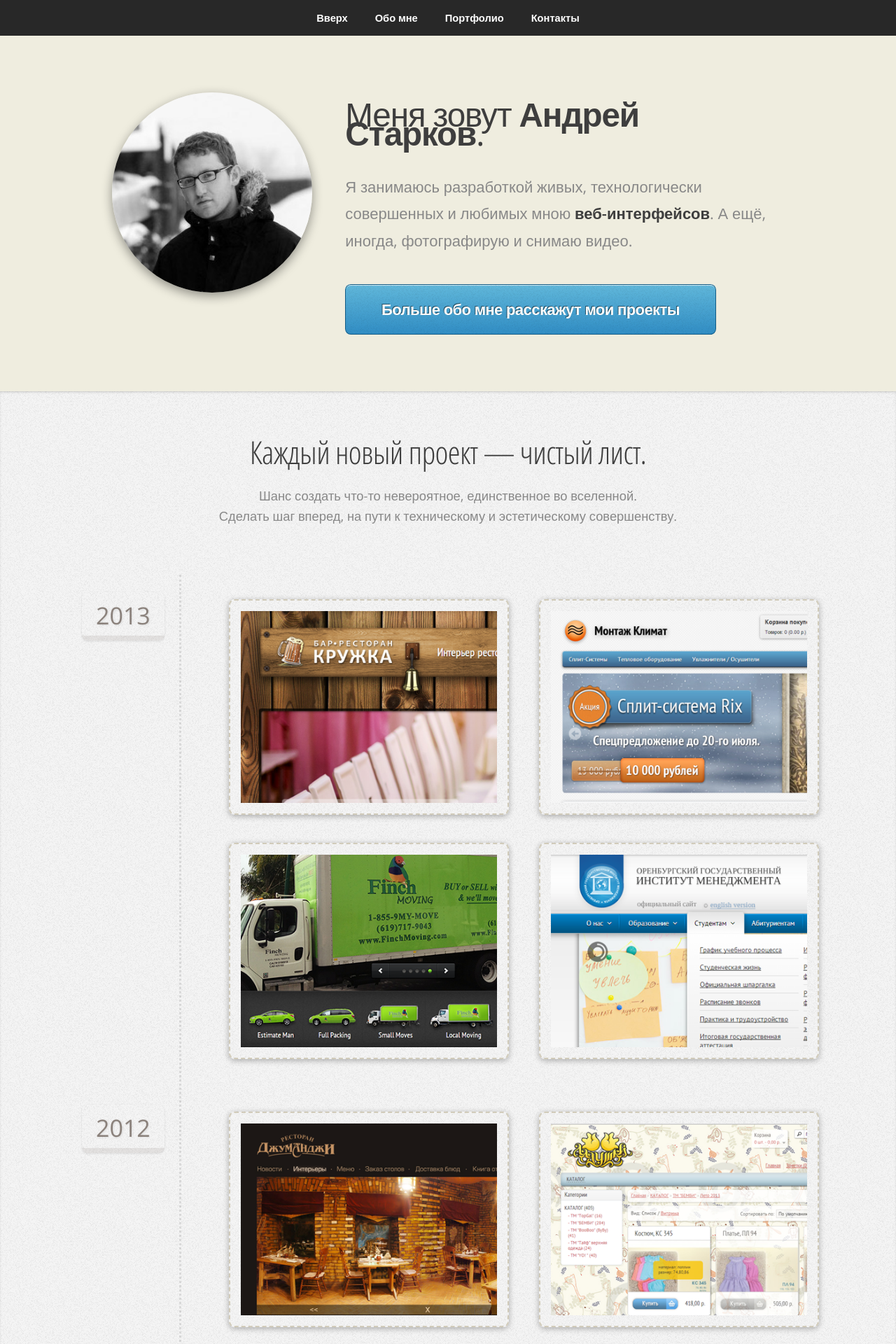
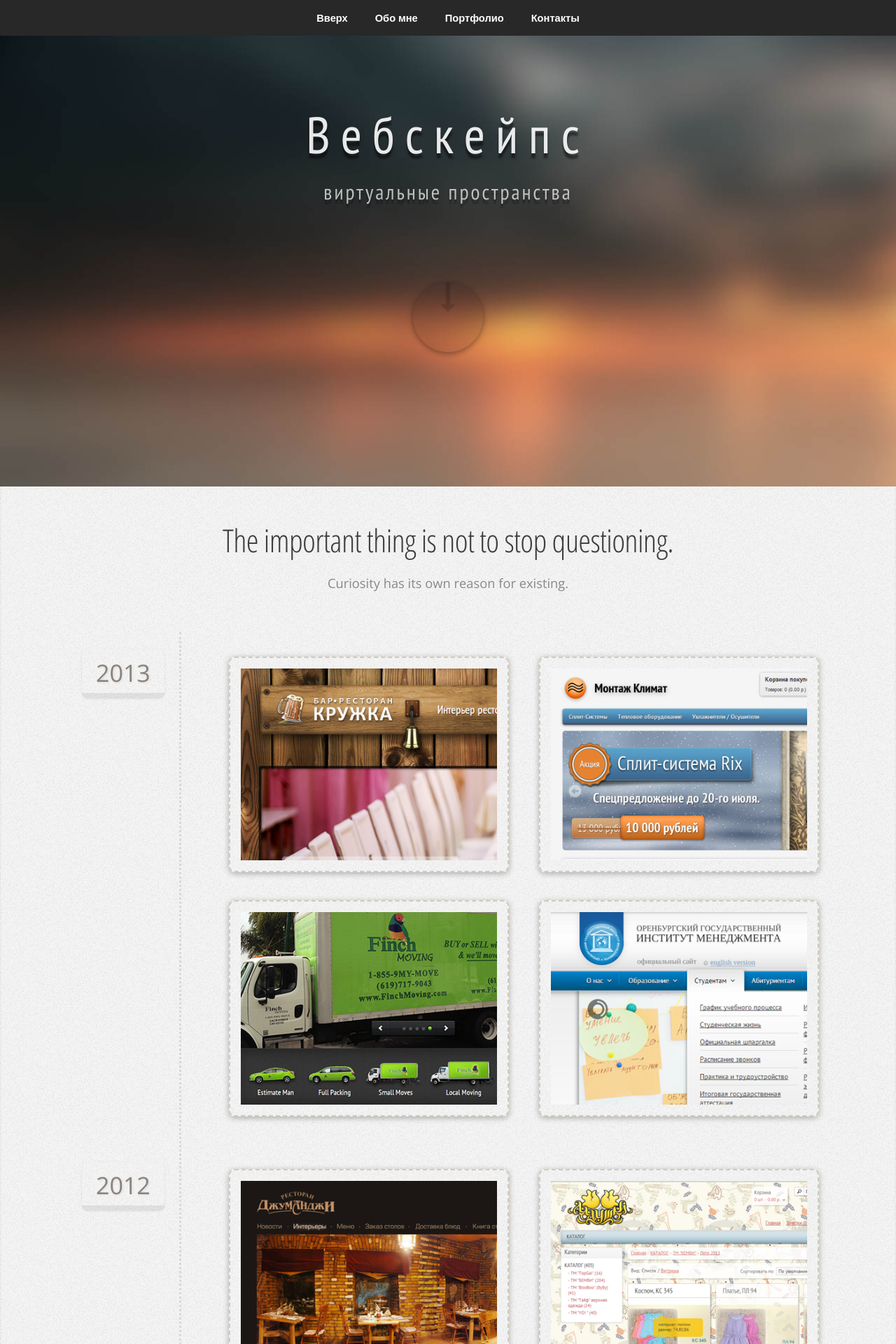
Before and after one commit to andreystarkov/webscapes.ru, a PHP site: page / in a window 1280 px wide. Shown: the top 1920 px of the page at 70% size. Run offline with PHP 8.4, Linux system fonts and the light colour scheme; some libraries are stand-ins or nearby versions.

Commit message:
drunk shit omg

```diff
--- a/css/style-desktop.css
+++ b/css/style-desktop.css
@@ -39,7 +39,7 @@
 
 	header
 	{
-		margin: 0 0 3em 0;
+		margin: 1em 0 2em 0;
 	}
 
 		header > span
@@ -114,7 +114,7 @@
 
 		.wrapper-first
 		{
-			padding-top: 12em;
+			padding-top: 11em;
 		}
 
 		.wrapper-style4 .row-special
--- a/index.html
+++ b/index.html
@@ -16,7 +16,7 @@
 
 		<link href='http://fonts.googleapis.com/css?family=Open+Sans+Condensed:300,300italic&subset=latin,cyrillic' rel='stylesheet' type='text/css'>
 		<link href='http://fonts.googleapis.com/css?family=Open+Sans:400,300,600&subset=latin,cyrillic' rel='stylesheet' type='text/css'>
-
+		<link href='http://fonts.googleapis.com/css?family=PT+Sans+Narrow:400,700&subset=latin,cyrillic' rel='stylesheet' type='text/css'>
 
 		<link rel="stylesheet" href="css/font-awesome.min.css">
 		<link rel="stylesheet" href="css/tooltipster.css">
@@ -33,6 +33,29 @@
 		<!--[if lte IE 9]><link rel="stylesheet" href="css/ie9.css" /><![endif]-->
 		<!--[if lte IE 8]><script src="js/html5shiv.js"></script><link rel="stylesheet" href="css/ie8.css" /><![endif]-->
 		<!--[if lte IE 7]><link rel="stylesheet" href="css/ie7.css" /><![endif]-->
+		<style>
+		#header-bg {
+			position: absolute; top: 25px; left: 0px; width: 100%; height: 670px;
+			background: url(images/bg-1.jpg) left top no-repeat !important;
+		}
+		.intro-text { text-align: center ;}
+		.intro-text h1 { color: rgba(255,255,255,0.9); font-size: 5em;
+			font-family: 'PT Sans Narrow'; font-weight: 3600; letter-spacing: 15px;
+			text-shadow: 0px 7px 3px rgba(0,0,0,0.5); padding-top: 20px;}
+
+		.intro-text span { color: rgba(255,255,255,0.7); font-size: 30px;
+			letter-spacing: 3px;
+			font-family: 'PT Sans Narrow'; font-weight: 400; padding-top: 70px;
+			text-shadow: 0px 6px 2px rgba(0,0,0,0.3); }
+		 .button-big { margin-top: 110px; }
+
+		 .wrapper-shadow { box-shadow: 0px 10px 30px rgba(0,0,0,0.6); }
+
+		 .get-down { border-radius: 50px; width: 100px; height: 100px; background: rgba(0,0,0,0.1); margin: 0 auto; margin-top: 110px;
+		 	box-shadow: 0px 2px 8px rgba(0,0,0,0.4);}
+		 .get-down i { color: rgba(0,0,0,0.15); }
+		 .get-down a { width: 100%; height: 100%; display: block;}
+		</style>
 	</head>
 	<body>
 
@@ -47,32 +70,37 @@
 			</nav>
 
 		<!-- Home -->
-			<div class="wrapper wrapper-style1 wrapper-first" style="background-color: #EFEDDF">
+			<div class="wrapper wrapper-style1 wrapper-first" style="height: 670px">
+			<div id="header-bg"></div>
 				<article class="container" id="top">
 					<div class="row">
-						<div class="4u">
-							<span class="me image image-full"><img src="images/me.jpg" alt="" /></span>
-						</div>
-						<div class="8u">
-							<header>
-								<h1>Меня зовут <strong>Андрей Старков</strong>.</h1>
-							</header>
-							<p>Я занимаюсь разработкой живых, технологически совершенных и любимых мною <strong>веб-интерфейсов</strong>. А ещё, иногда, фотографирую и снимаю видео.</p>
-							<a href="#work" class="button button-big">Больше обо мне расскажут мои проекты</a>
+
+						<!--  <div class="4u">
+							<span class="me image image-full"><img  src="images/me.jpg" alt="" /></span>
+						</div>  -->
+						<div class="15u intro-text">
+							<h1>Вебскейпс</h1>
+							<span>виртуальные пространства</span>
+
+
+							<div class="get-down">
+								<a href="#work">
+								<i style="text-decoration: none" class="icon-long-arrow-down icon-3x"></i>
+								</a>
+							</div>
 						</div>
 					</div>
 				</article>
 			</div>
 
 		<!-- Portfolio -->
-			<div class="wrapper wrapper-style3">
+			<div class="wrapper wrapper-style3 wrapper-shadow">
 
 				<article id="work">
 
 					<header>
-						<h2 class="thin">Каждый новый проект &mdash; чистый лист.</h2>
-						<span>Шанс создать что-то невероятное, единственное во вселенной.<br>
-							  Сделать шаг вперед, на пути к техническому и эстетическому совершенству.</span>
+						<h2 class="thin">The important thing is not to stop questioning. </h2>
+						<span>Curiosity has its own reason for existing.</span>
 					</header>
 
 				<div class="container">
--- a/js/engine.js
+++ b/js/engine.js
@@ -6,10 +6,10 @@ $(function () {
 /* rgba(41,101,156, 1); */
 /* rgba(255,194,84, 1); */
 /* rgba(199,66,56, 1); */
-    $('.tt-dev').tooltipster({
+    $('.get-down').tooltipster({
        animation: 'grow',
        content:
-       'Пока я прокрастинирую, в попытках сверстать историю создания к каждому из проектов &mdash; вы можете посмотреть на них в живую, нажав на эту кнопку. Но история несомненно интересней.',
+       'Посмотреть портфолио',
        position: 'bottom', theme: '.tooltipster-punk', maxWidth: 260,
         iconTheme: '.icon-cog',});
 
@@ -43,6 +43,23 @@ $(function () {
    trigger: 'hover',
    updateAnimation: true
 });
+
+
+    $('.get-down').hover(function () {
+        $('i', this).transition({color: 'rgba(0,0,0,0.4)'});
+        $(this).transition({ y: '-15px',
+            backgroundColor: 'rgba(0,0,0,0.2)', boxShadow: '0px 8px 16px rgba(0,0,0,0.5)'
+        });
+    }, function () {
+        $('i', this).transition({color: 'rgba(0,0,0,0.2)'});
+        $(this).transition({ y: '15px',
+            backgroundColor: 'rgba(0,0,0,0.1)', boxShadow: '0px 4px 8px rgba(0,0,0,0.4)'
+        });
+    });
+
+    $('.get-down').click(function(){
+
+    });
 
     $('.pf-grid figcaption a').hover(function () {
         $(this).css({
```
Also changed, not shown: css/style.css (+55 -0 lines), images/bg-1.jpg (added), 1 other file.
